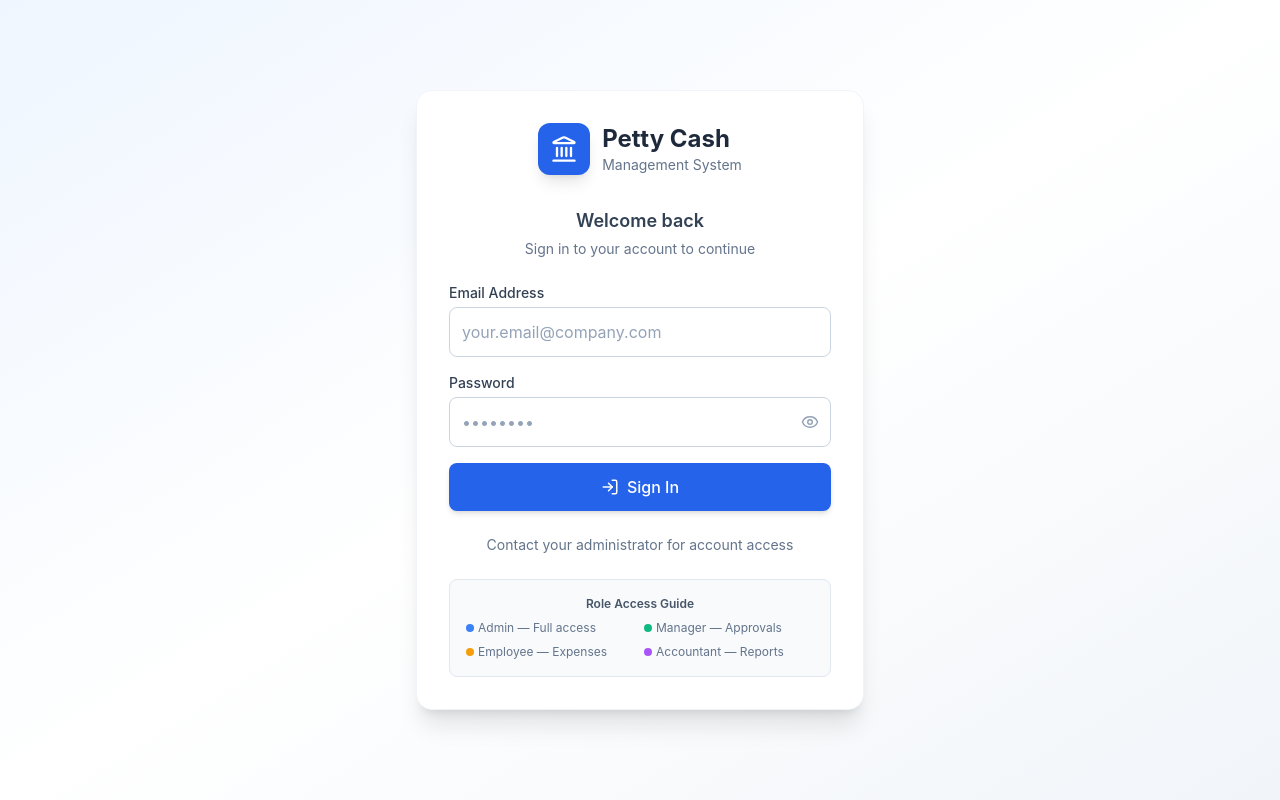
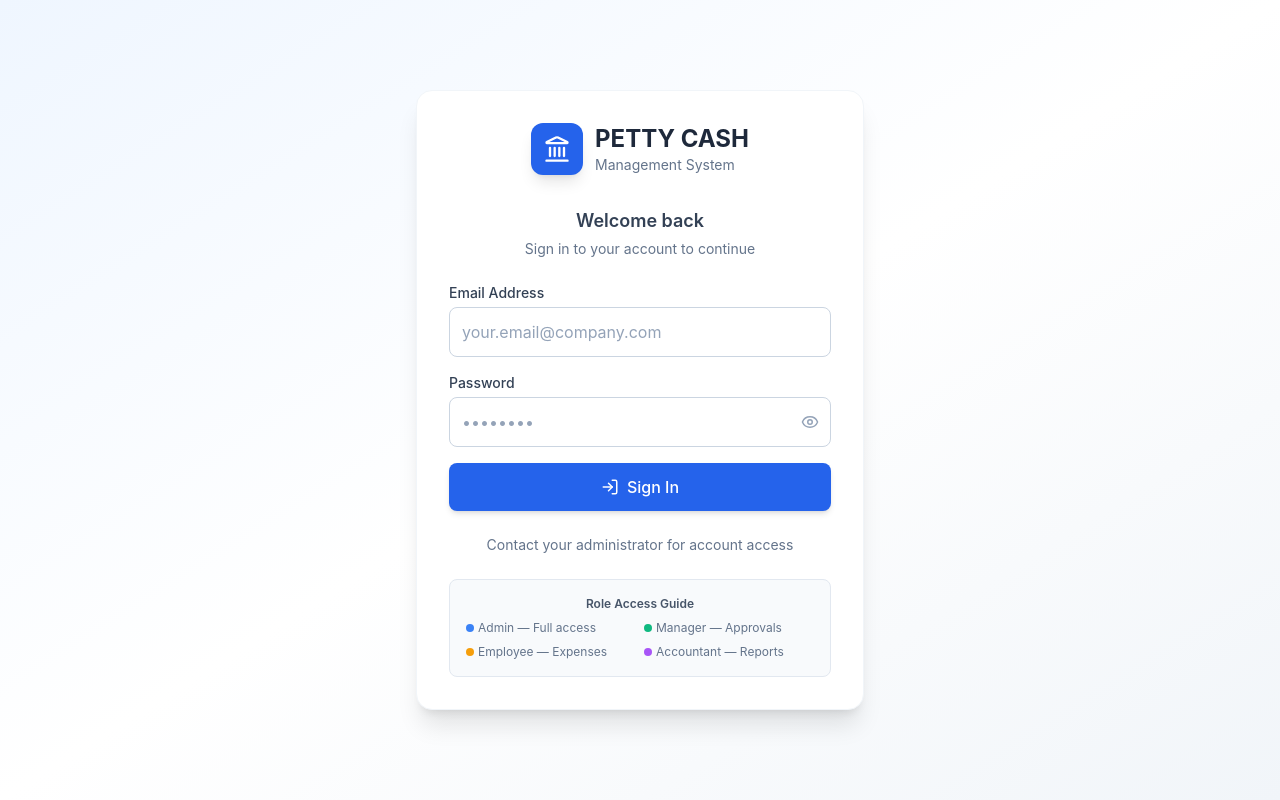
Before and after one commit to vishmikas/Petty-Cash-Manager, a React (Create React App) app in the folder frontend/: page /login in a window 1280 px wide. Built offline with nearby package versions, Linux system fonts and the light colour scheme; no server answers.

Commit message:
fix(frontend): Change login page title

```diff
--- a/frontend/src/pages/Login.jsx
+++ b/frontend/src/pages/Login.jsx
@@ -54,7 +54,7 @@ export default function Login() {
           </div>
           <div>
             <h1 className="text-2xl font-bold text-slate-800">
-              Petty Cash
+              PETTY CASH
             </h1>
             <p className="text-sm text-slate-500">
               Management System
```
